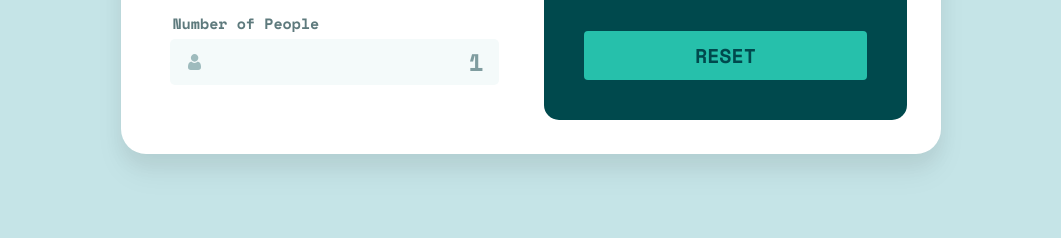
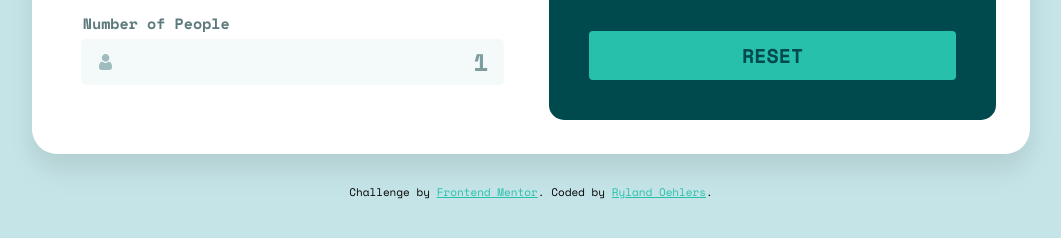
Before and after one commit to rylandinthesun/tip-calculator-app, a plain HTML site: page index.html in a window 1280 px wide. Shown: the part 460-698 px from the top of the page, without its empty margins (109-1170 px from the left). Drawn offline with nearby package versions, Linux system fonts and the light colour scheme.

Commit message:
yeererep

```diff
--- a/index.html
+++ b/index.html
@@ -8,12 +8,6 @@
   <link rel="stylesheet" href="./styles/styles.css">
 
   <title>Frontend Mentor | Tip calculator app</title>
-
-  <!-- Feel free to remove these styles or customise in your own stylesheet 👍 -->
-  <style>
-    .attribution { font-size: 11px; text-align: center; background-color: white; }
-    .attribution a { color: hsl(228, 45%, 44%); }
-  </style>
 </head>
 <body>
 
@@ -81,15 +75,15 @@
           <div class="value">$32.79</div>
         </div>
       </div>
-      <div class="btn reset">Reset</div>
+      <div  class="btn reset">Reset</div>
     </div>
   </div>
 </div>
 
-  <!-- <div class="attribution">
+  <div class="attribution">
     Challenge by <a href="https://www.frontendmentor.io?ref=challenge" target="_blank">Frontend Mentor</a>.
-    Coded by <a href="#">Ryland Oehlers</a>.
-  </div> -->
+    Coded by <a href="https://www.rylandoehlers.com" target="_blank" rel="noopener noreferrer">Ryland Oehlers</a>.
+  </div>
 
   <script src="./js/app.js"></script>
 </body>
--- a/js/app.js
+++ b/js/app.js
@@ -81,9 +81,11 @@ function setPeopleValue () {
 
 	if (peopleValue <= 0) {
 		errMsg.classList.add('show-error-msg');
+		peopleAmount.classList.add('input-text-error');
 	}
 	if (peopleValue >= 1) {
 		errMsg.classList.remove('show-error-msg');
+		peopleAmount.classList.remove('input-text-error');
 	}
 	calculateTip();
 }
--- a/styles/styles.scss
+++ b/styles/styles.scss
@@ -103,6 +103,12 @@ body {
 			}
 		}
 
+		.input-text-error {
+			&:focus {
+				border: 2px solid indianred;
+			}
+		}
+
 		.input-wrapper {
 			position: relative;
 			padding-bottom: 2rem;
@@ -205,13 +211,21 @@ body {
 	}
 }
 
+.attribution {
+	font-size: 11px;
+	text-align: center;
+	padding: 10px 0;
+	background-color: $white;
+
+	a {
+		color: $strong-cyan;
+	}
+}
+
 @media screen and (min-width: 768px) {
 	.card {
 		width: 78%;
-		flex-direction: row;
 		border-radius: 2.5rem;
-		align-items: stretch;
-		padding: 3.4rem;
 		gap: 1rem;
 		box-shadow: 0px 10px 20px rgba(0, 0, 0, 0.05), 0px 20px 30px rgba(0, 0, 0, 0.05);
 
@@ -249,18 +263,32 @@ body {
 					margin: 0.5rem 0 2.4rem 0;
 
 					.value {
-						font-size: 4.2rem;
+						font-size: 4rem;
 						margin-left: 1rem;
 					}
 				}
 			}
 		}
 	}
+
+	.attribution {
+		background: transparent;
+		margin-top: 20px;
+	}
+}
+
+@media screen and (min-width: 900px) {
+	.card {
+		flex-direction: row;
+
+		align-items: stretch;
+		padding: 3.4rem;
+	}
 }
 
 @media screen and (min-width: 1185px) {
 	.card {
-		width: 64%;
+		// width: 64%;
 		.input {
 			.btn-wrapper {
 				grid-template-columns: 1fr 1fr 1fr;
```
Also changed, not shown: styles/styles.css, 1 other file.
